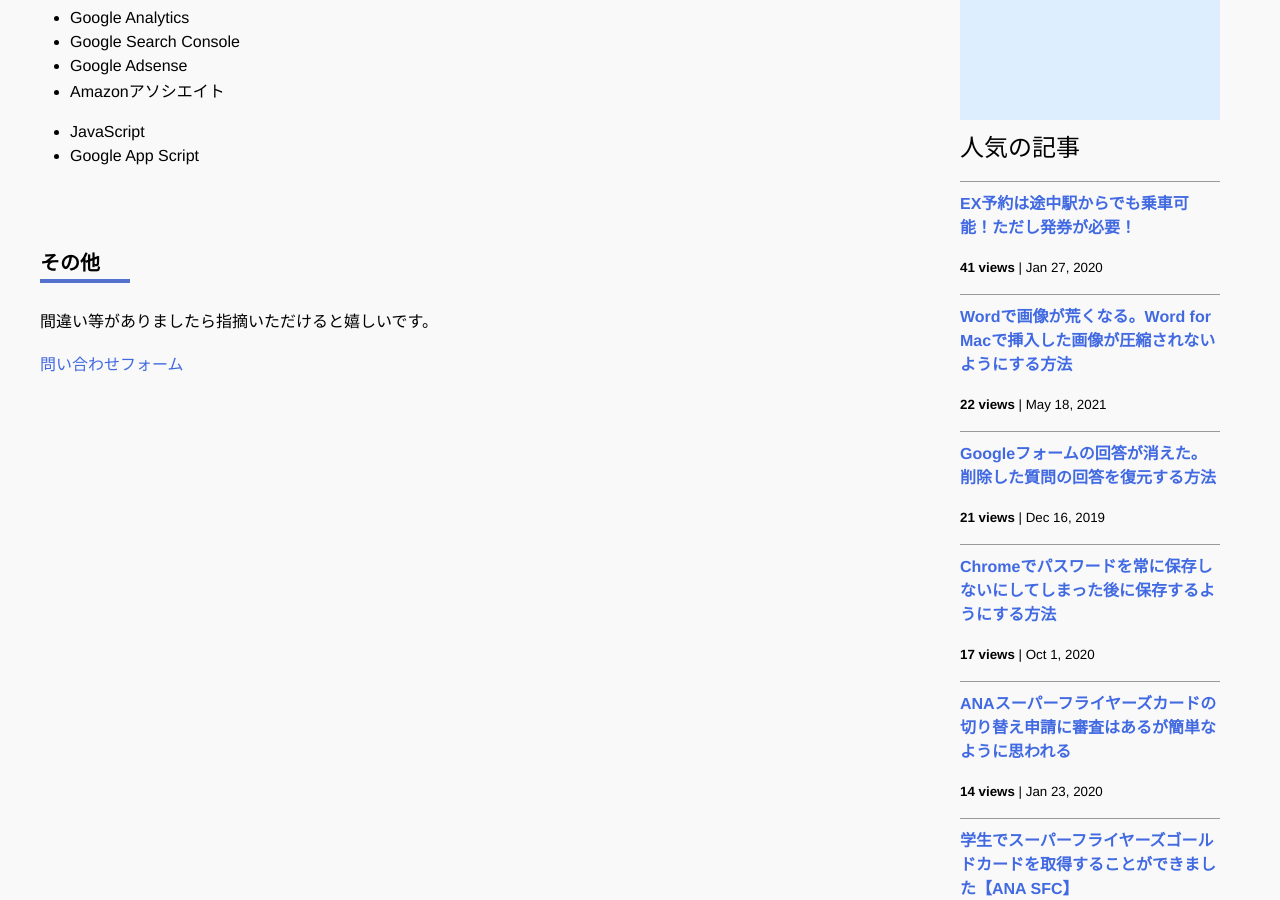
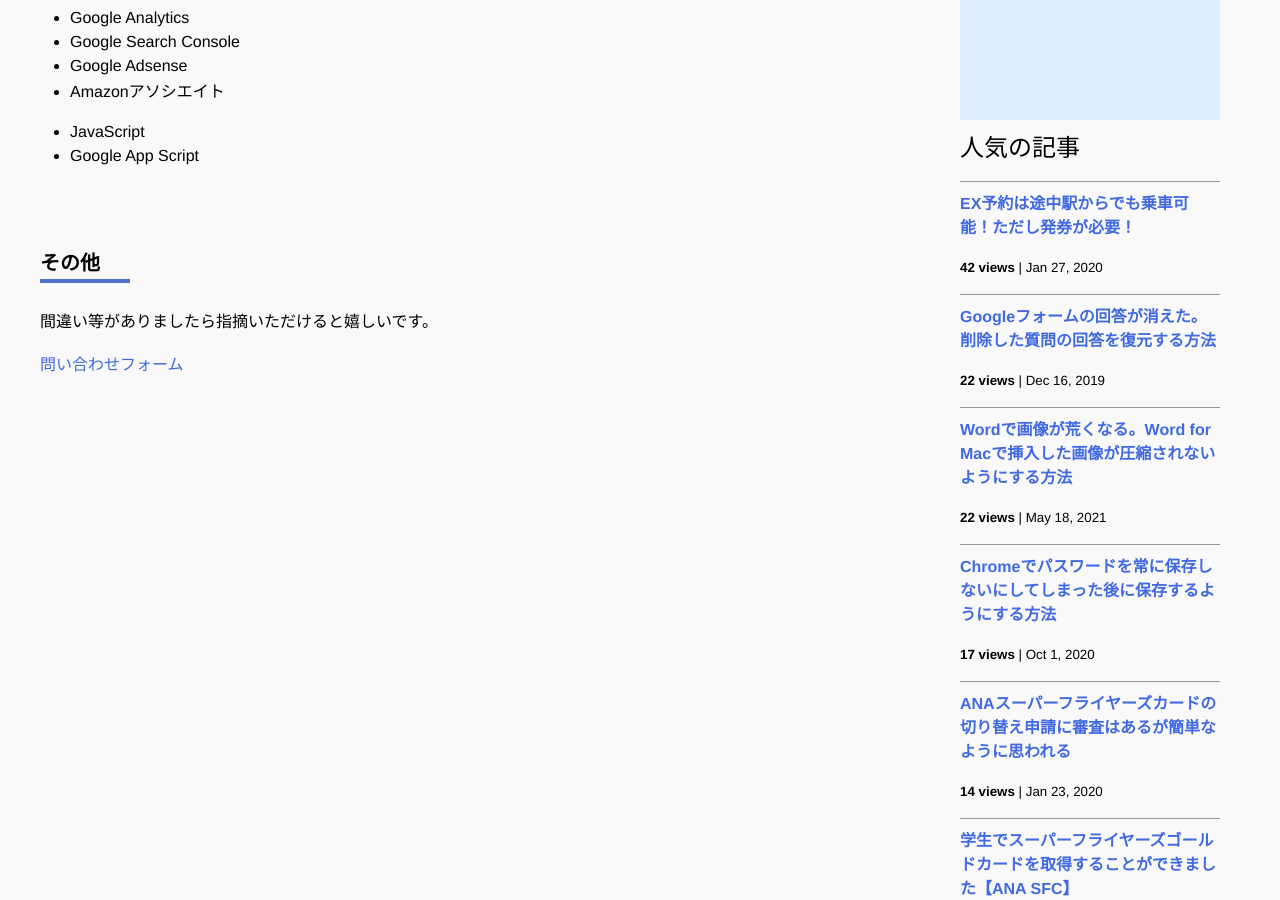
Before and after one commit to iwanaminami/shoyaiwaname, a Jekyll site: the page built from about.markdown, in a window 1280 px wide and 900 px high, scrolled down 693 px. Built offline with Jekyll 4.4.1, drawn with Linux system fonts in a browser that asks for light colours; nearby versions of some CDN libraries; comment, search, counter and statistics services are not loaded.

Commit message:
chore(ga): update _data/popularposts.yml 20260909-1652

```diff
--- a/_data/popularposts.yml
+++ b/_data/popularposts.yml
@@ -1,10 +1,10 @@
 side:
-  - view: 41
+  - view: 42
     url: "/2020/01/27/ex-rideontheway.html"
   - view: 22
+    url: "/2019/12/16/restore-googleform.html"
+  - view: 22
     url: "/2021/05/18/image-compression-word.html"
-  - view: 21
-    url: "/2019/12/16/restore-googleform.html"
   - view: 17
     url: "/2020/10/01/googlepassword.html"
   - view: 16
```
